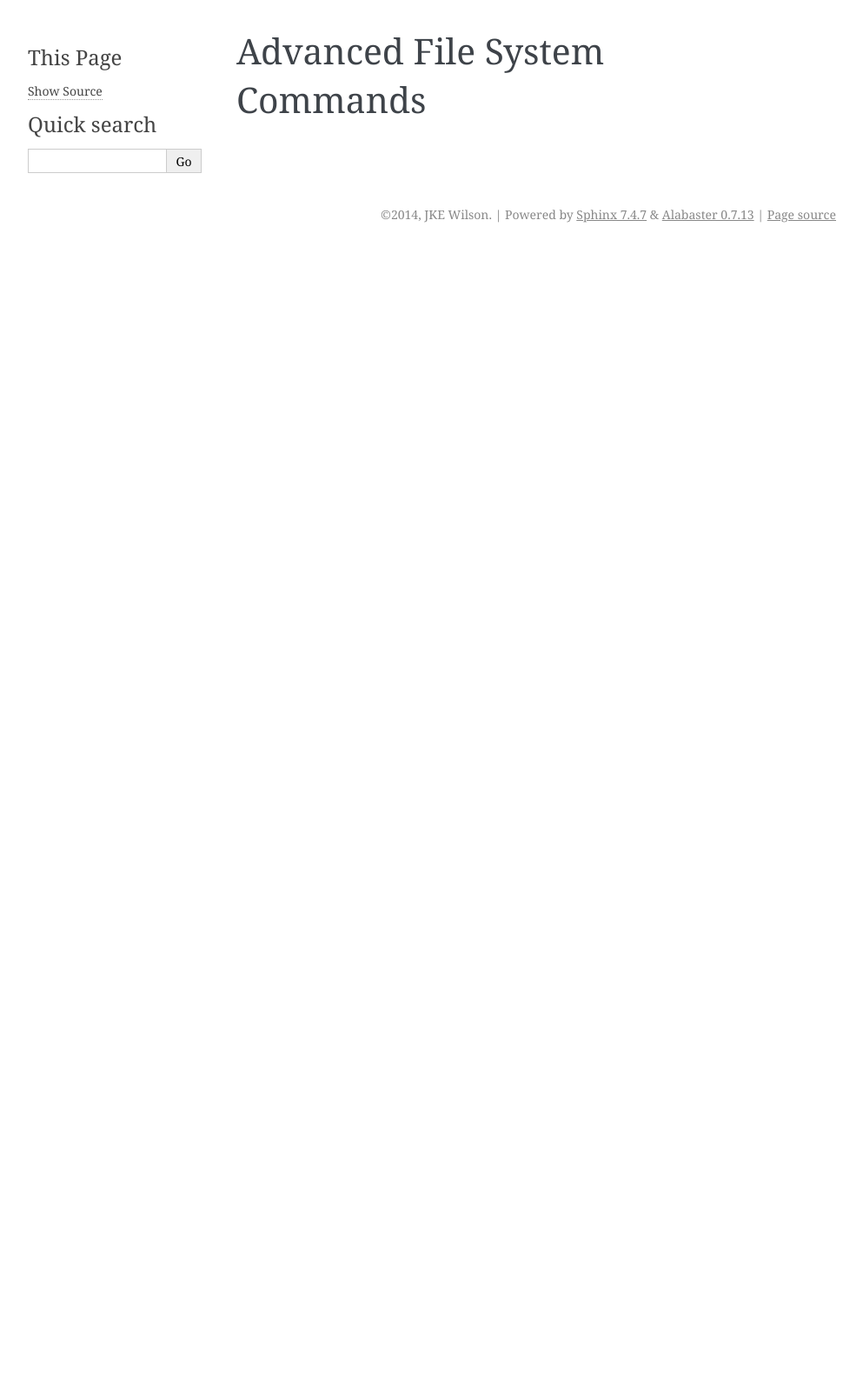
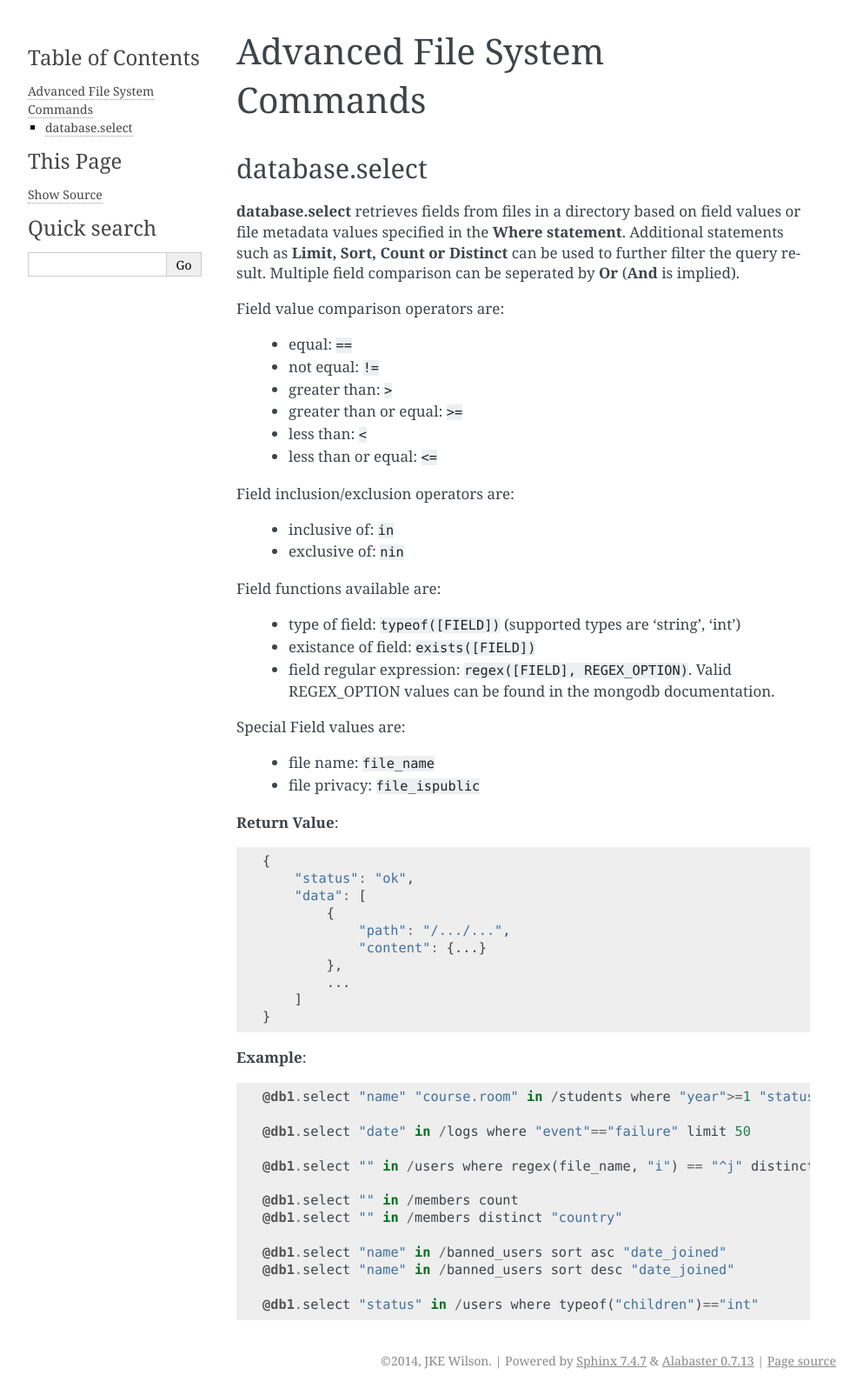
Before and after one commit to johnwilson/bytengine_docs, a Sphinx documentation site: the page built from docs/cmdfsadv.rst, in a window 1280 px wide. Shown: the whole page at 87% size, without its empty margins (148-1141 px from the left). Built offline with Sphinx 7.4.7, drawn with Linux system fonts in a browser that asks for light colours; before the commit the page ends 900 px from its top, so only the background shows below that.

Commit message:
updated file system commands

```diff
--- a/docs/cmdfs.rst
+++ b/docs/cmdfs.rst
@@ -10,7 +10,7 @@ and Directory names cannot include spaces.
 database.newdir
 ---------------
 
-**database.newdir** reates a directory at the given path. Paths are unix/linux
+**database.newdir** creates a directory at the given path. Paths are unix/linux
 style paths (i.e. with forward slash separator) and the last element in the path
 will be the name of the directory. The **root directory ('/')** is created by
 default and cannot be modified.
--- a/docs/cmdfsadv.rst
+++ b/docs/cmdfsadv.rst
@@ -2,3 +2,68 @@
 
 Advanced File System Commands
 =============================
+
+database.select
+---------------
+
+**database.select** retrieves fields from files in a directory based on field values
+or file metadata values specified in the **Where statement**. Additional statements
+such as **Limit, Sort, Count or Distinct** can be used to further filter the query
+result. Multiple field comparison can be seperated by **Or** (**And** is implied).
+
+Field value comparison operators are:
+
+    * equal: ``==``
+    * not equal: ``!=``
+    * greater than: ``>``
+    * greater than or equal: ``>=``
+    * less than: ``<``
+    * less than or equal: ``<=``
+
+Field inclusion/exclusion operators are:
+
+    * inclusive of: ``in``
+    * exclusive of: ``nin``
+
+Field functions available are:
+
+    * type of field: ``typeof([FIELD])`` (supported types are 'string', 'int')
+    * existance of field: ``exists([FIELD])``
+    * field regular expression: ``regex([FIELD], REGEX_OPTION)``. Valid REGEX_OPTION
+      values can be found in the mongodb documentation.
+
+Special Field values are:
+
+    * file name: ``file_name``
+    * file privacy: ``file_ispublic``
+
+**Return Value**:
+
+.. code-block:: javascript
+
+    {
+        "status": "ok",
+        "data": [
+            {
+                "path": "/.../...",
+                "content": {...}
+            },
+            ...
+        ]
+    }
+
+**Example**::
+
+    @db1.select "name" "course.room" in /students where "year">=1 "status"=="active"
+
+    @db1.select "date" in /logs where "event"=="failure" limit 50
+
+    @db1.select "" in /users where regex(file_name, "i") == "^j" distinct "age"
+
+    @db1.select "" in /members count
+    @db1.select "" in /members distinct "country"
+
+    @db1.select "name" in /banned_users sort asc "date_joined"
+    @db1.select "name" in /banned_users sort desc "date_joined"
+
+    @db1.select "status" in /users where typeof("children")=="int"
```
